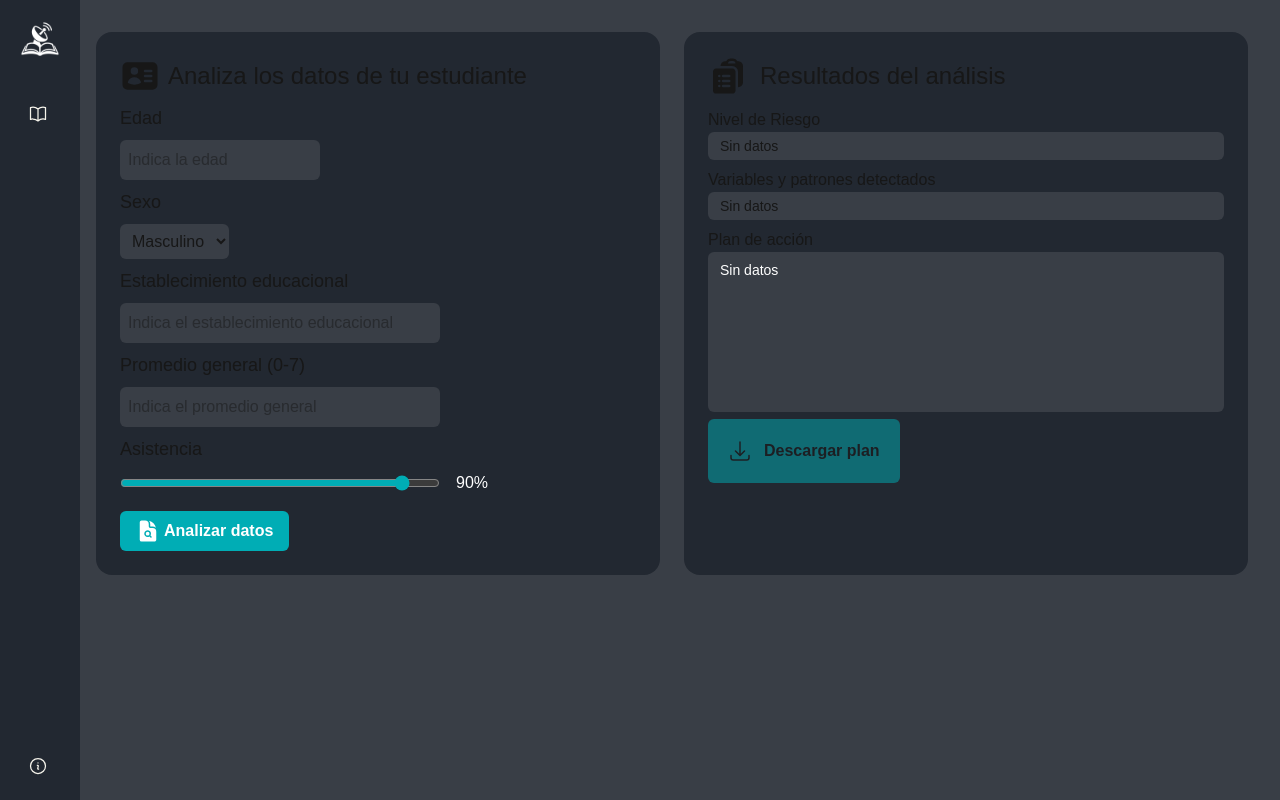
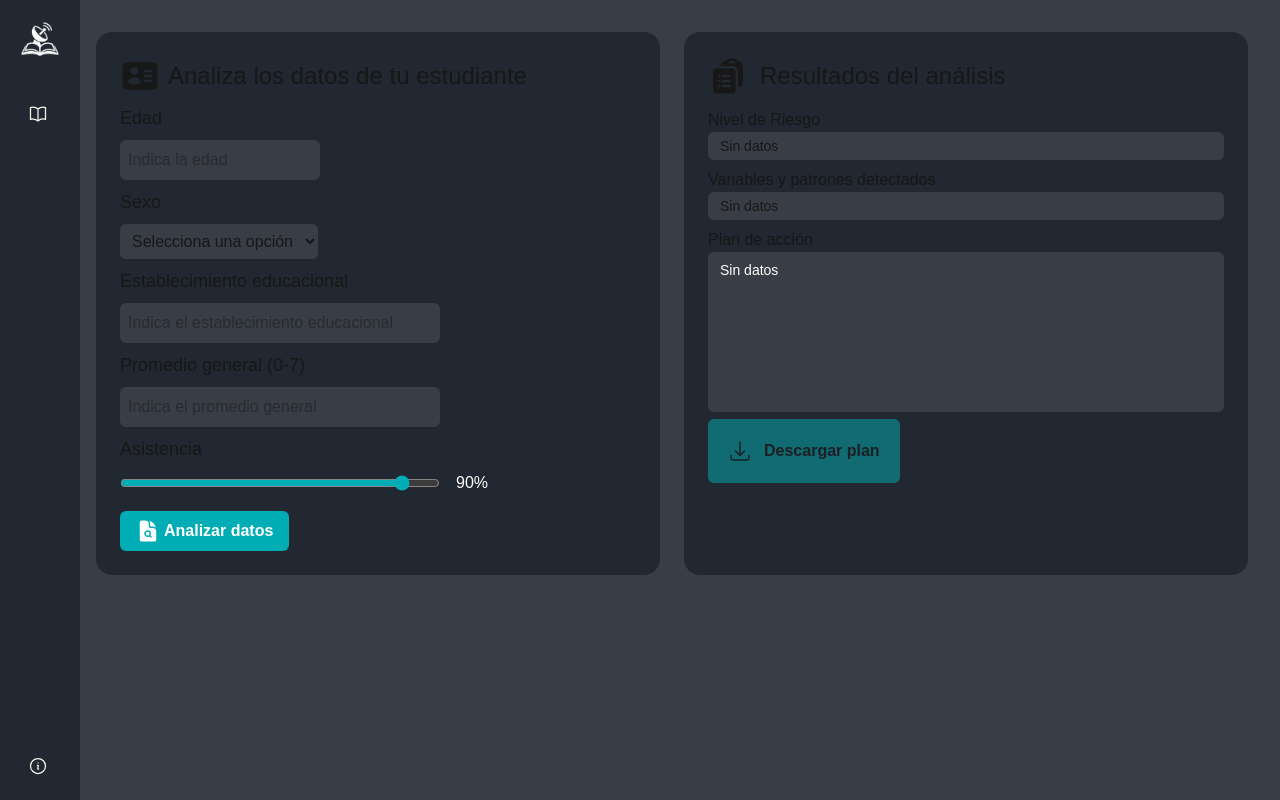
Before and after one commit to viccmoor/eduradar, a Next.js app: page /dashboard in a window 1280 px wide. Built offline with nearby package versions, Linux system fonts and the light colour scheme.

Commit message:
Agregar un placeholder

```diff
--- a/src/components/CustomForm.tsx
+++ b/src/components/CustomForm.tsx
@@ -52,7 +52,10 @@ export default function CustomForm() {
                     <h3 className="text-lg mt-2 mb-2">Edad</h3>
                     <input name="age" placeholder="Indica la edad" className="bg-[#393E46] rounded-md p-2 w-50" type="number" min="5" max="100" required />
                     <h3 className="text-lg mt-2 mb-2">Sexo</h3>
-                    <select name="gender" value={selectedOption} onChange={handleChange} className="bg-[#393E46] rounded-md p-2">
+                    <select name="gender" value={selectedOption} onChange={handleChange} className="bg-[#393E46] rounded-md p-2" required>
+                        <option value="" disabled>
+                            Selecciona una opción
+                        </option>
                         {options.map((option) => (
                         <option key={option.value} value={option.value} className="bg-[#222831]">
                             {option.label}
```
